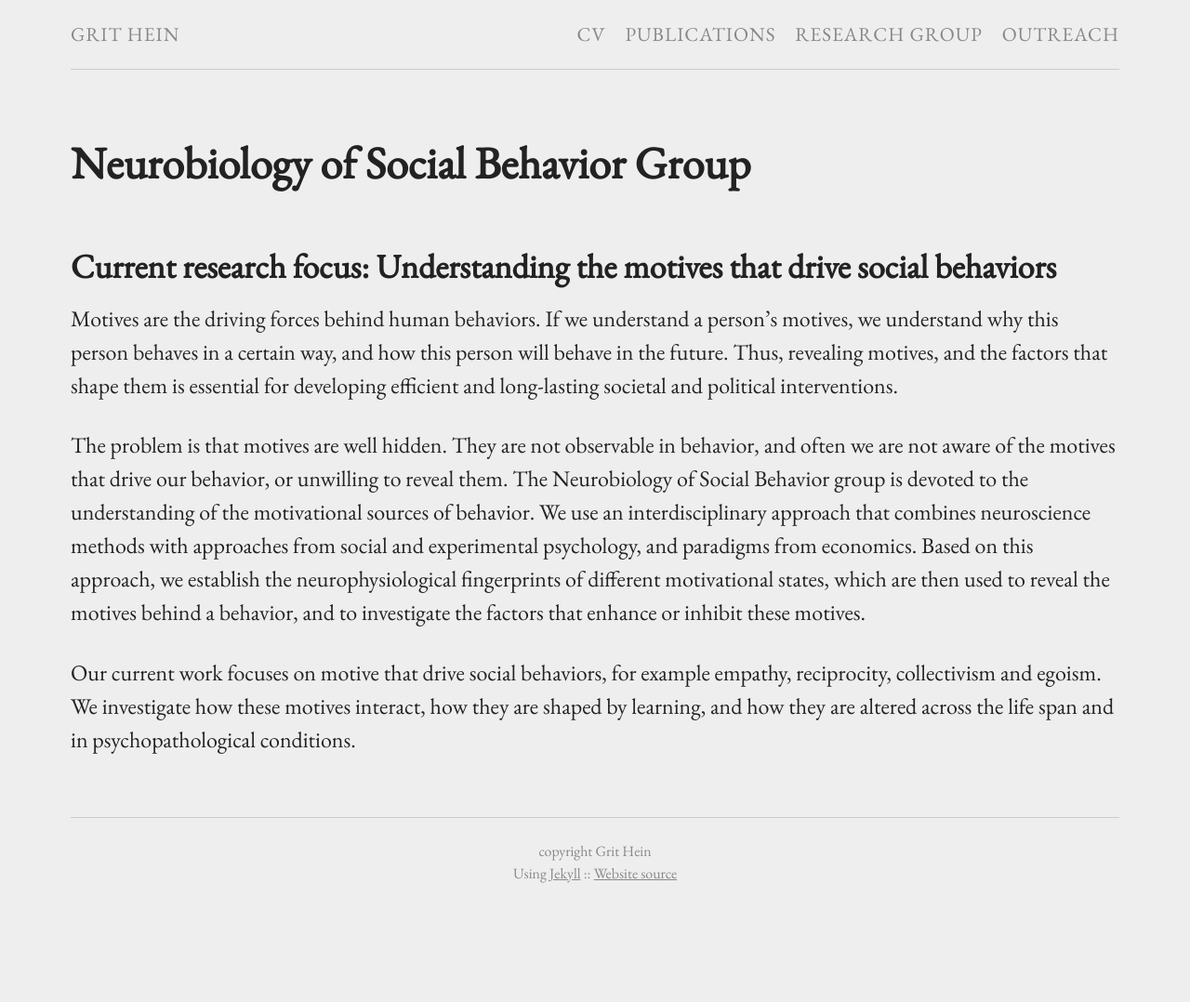
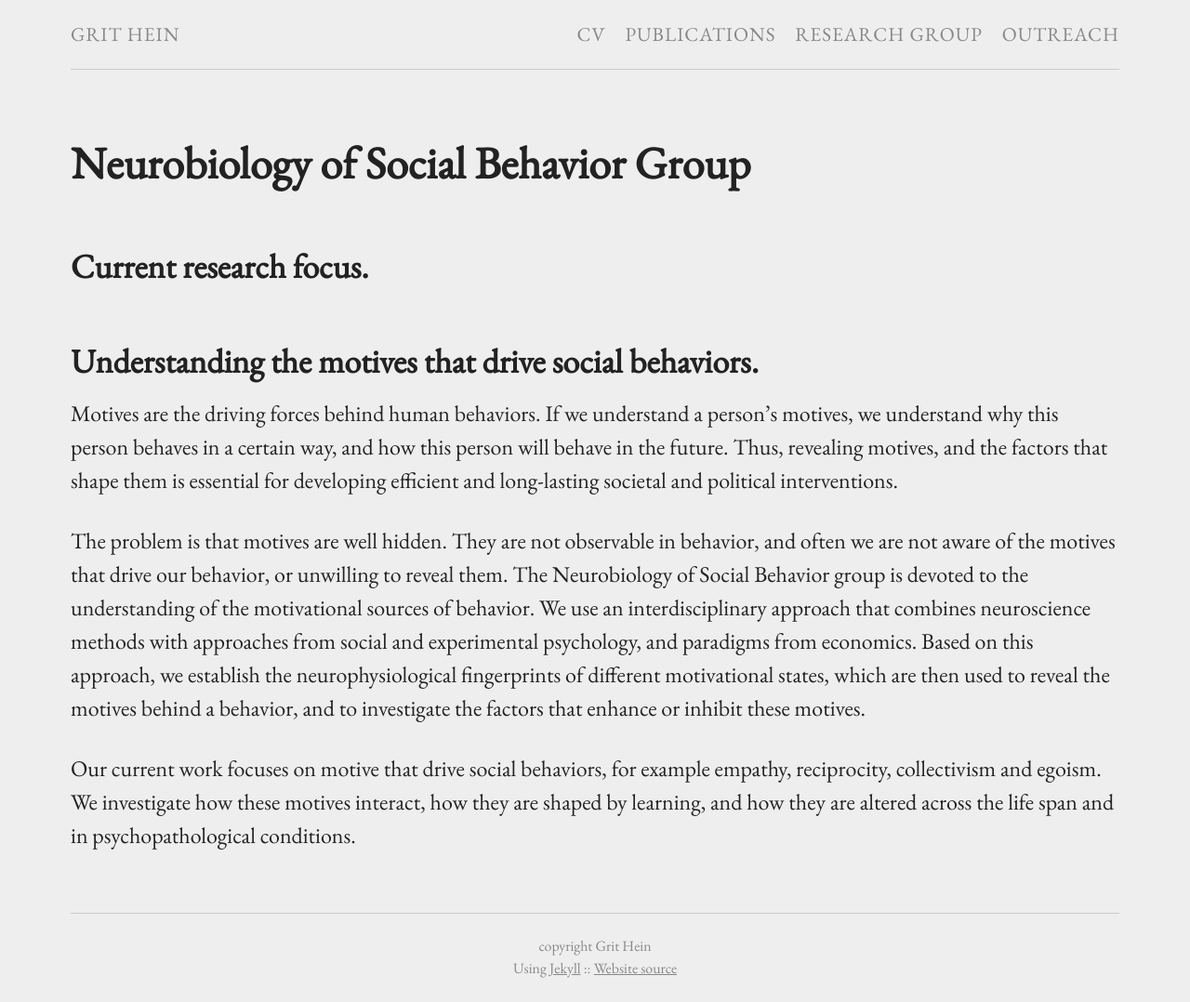
Before and after one commit to grithein/grithein, a Jekyll site: the page built from misc.md, in a window 1280 px wide. Shown: the whole page at 93% size. Built offline with Jekyll 4.4.1, drawn with Linux system fonts in a browser that asks for light colours; before the commit the page ends 975 px from its top, so only the background shows below that.

```diff
--- a/misc.md
+++ b/misc.md
@@ -5,7 +5,9 @@ permalink: "/misc/"
 ---
 # Neurobiology of Social Behavior Group
 
-## Current research focus: Understanding the motives that drive social behaviors
+## Current research focus.
+
+## Understanding the motives that drive social behaviors.
 
 Motives are the driving forces behind human behaviors. If we understand a person’s motives, we understand why this person behaves in a certain way, and how this person will behave in the future. Thus, revealing motives, and the factors that shape them is essential for developing efficient and long-lasting societal and political interventions.
 
```
